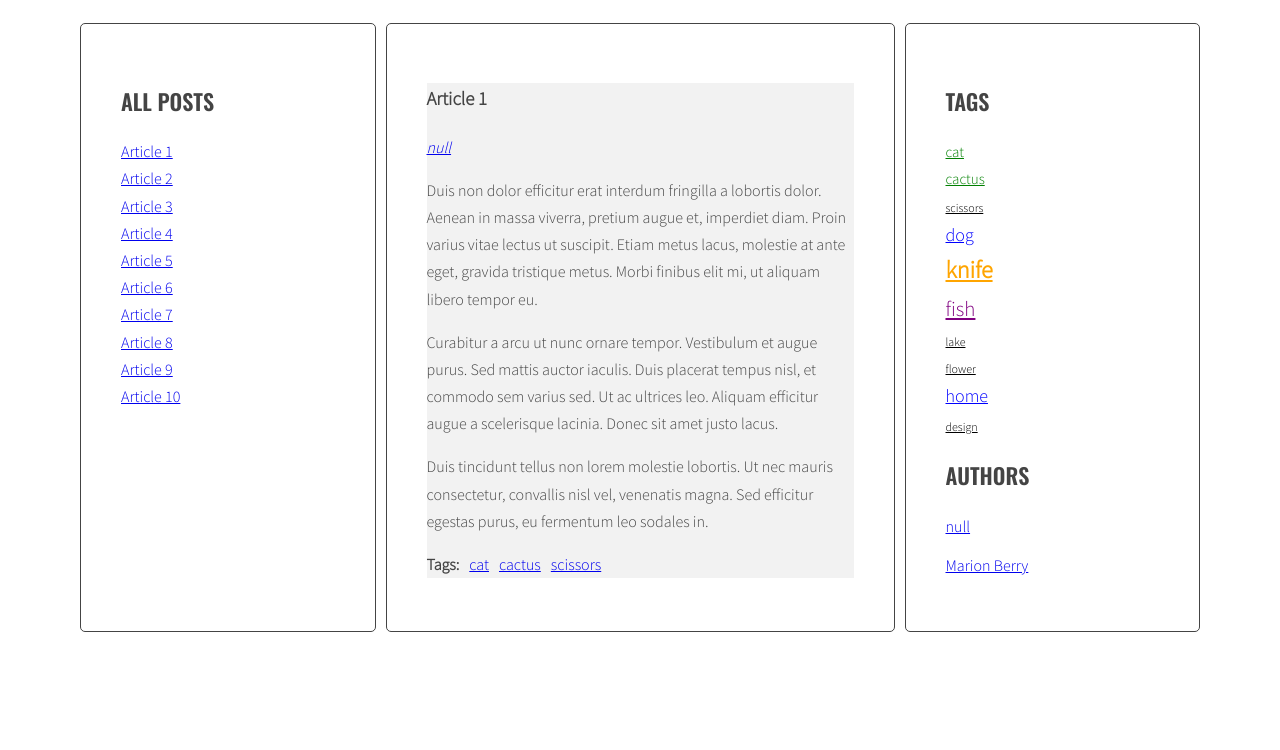
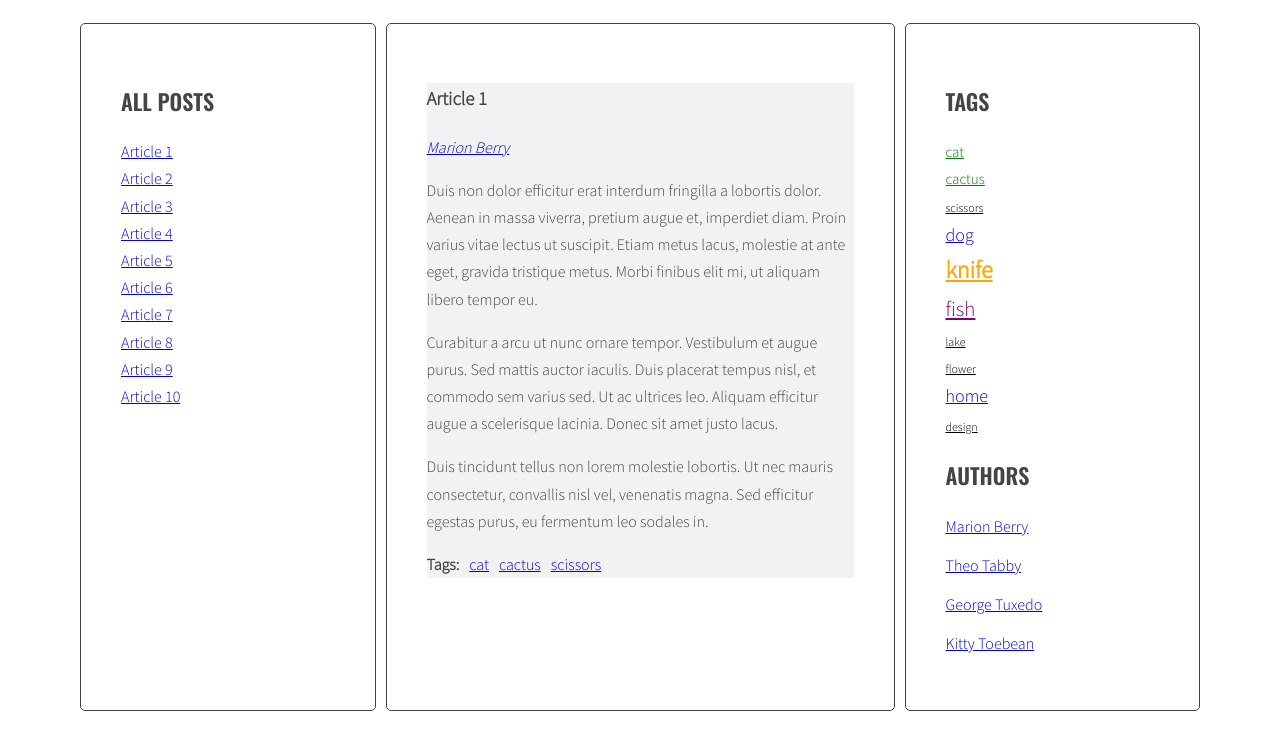
Before and after one commit to Edyta2801/javascript-blog, a website: page index.html in a window 1280 px wide. Shown: the part 220-970 px from the top of the page. Drawn offline with nearby package versions, Linux system fonts and the light colour scheme.

Commit message:
Change place of data-author in html

```diff
--- a/index.html
+++ b/index.html
@@ -28,7 +28,7 @@
           </ul>
         </aside>
         <section class="posts">
-          <article class="post active" id="article-1" data-tags="cat cactus scissors">
+          <article class="post active" id="article-1" data-tags="cat cactus scissors" data-author="Marion Berry">
             <h3 class="post-title">Article 1</h3>
             <p class="post-author" data-author="Marion Berry"></p>
             <div class="post-content">
@@ -50,7 +50,7 @@
               </ul>
             </div>
           </article>
-          <article class="post" id="article-2" data-tags="dog cactus knife">
+          <article class="post" id="article-2" data-tags="dog cactus knife" data-author="Theo Tabby">
             <h3 class="post-title">Article 2</h3>
             <p class="post-author" data-author="Theo Tabby"></p>
             <div class="post-content">
@@ -72,7 +72,7 @@
               </ul>
             </div>
           </article>
-          <article class="post" id="article-3" data-tags="cat fish scissors">
+          <article class="post" id="article-3" data-tags="cat fish scissors" data-author="George Tuxedo">
             <h3 class="post-title">Article 3</h3>
             <p class="post-author" data-author="George Tuxedo"></p>
             <div class="post-content">
@@ -91,7 +91,7 @@
               </ul>
             </div>
           </article>
-          <article class="post" id="article-4" data-tags="fish lake dog knife">
+          <article class="post" id="article-4" data-tags="fish lake dog knife" data-author="Kitty Toebean">
             <h3 class=" post-title">Article 4</h3>
             <p class="post-author" data-author="Kitty Toebean"></p>
             <div class="post-content">
@@ -112,7 +112,7 @@
               </ul>
             </div>
           </article>
-          <article class="post" id="article-5" data-tags="dog cactus knife fish">
+          <article class="post" id="article-5" data-tags="dog cactus knife fish" data-author="Marion Berry">
             <h3 class="post-title">Article 5</h3>
             <p class="post-author" data-author="Marion Berry"></p>
             <div class="post-content">
@@ -132,7 +132,7 @@
               </ul>
             </div>
           </article>
-          <article class="post" id="article-6" data-tags="lake flower fish knife">
+          <article class="post" id="article-6" data-tags="lake flower fish knife" data-author="George Tuxedo">
             <h3 class="post-title">Article 6</h3>
             <p class="post-author" data-author="George Tuxedo"></p>
             <div class="post-content">
@@ -154,7 +154,7 @@
               </ul>
             </div>
           </article>
-          <article class="post" id="article-7" data-tags="cat home knife">
+          <article class="post" id="article-7" data-tags="cat home knife" data-author="Kitty Toebean">
             <h3 class="post-title">Article 7</h3>
             <p class="post-author" data-author="Kitty Toebean"></p>
             <div class="post-content">
@@ -175,7 +175,7 @@
               </ul>
             </div>
           </article>
-          <article class="post" id="article-8" data-tags="home design knife"data-author="Marion Berry">
+          <article class="post" id="article-8" data-tags="home design knife" data-author="Theo Tabby">
             <h3 class="post-title">Article 8</h3>
             <p class="post-author" data-author="Theo Tabby"></p>
             <div class="post-content">
@@ -197,7 +197,7 @@
               </ul>
             </div>
           </article>
-          <article class="post" id="article-9" data-tags="fish home">
+          <article class="post" id="article-9" data-tags="fish home" data-author="Marion Berry">
             <h3 class="post-title">Article 9</h3>
             <p class="post-author" data-author="Marion Berry"></p>
             <div class="post-content">
@@ -219,7 +219,7 @@
               </ul>
             </div>
           </article>
-          <article class="post" id="article-10" data-tags="design dog home">
+          <article class="post" id="article-10" data-tags="design dog home" data-author="George Tuxedo">
             <h3 class="post-title">Article 10</h3>
             <p class="post-author" data-author="George Tuxedo"></p>
             <div class="post-content">
```
